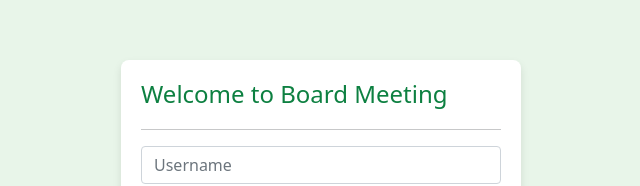
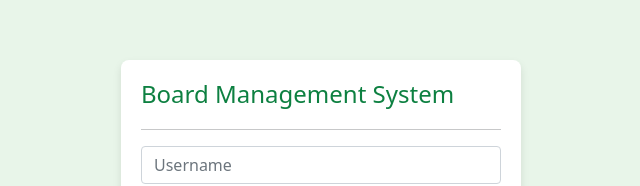
Before and after one commit to KureAtYungkurrinthi/cbms, an Angular app in the folder angular-app/: page /login in a window 1280 px wide. Shown: the part 207-393 px from the top of the page, without its empty margins (319-959 px from the left). Built offline with nearby package versions, Linux system fonts and the light colour scheme; no server answers.

Commit message:
minor bug fixed

```diff
--- a/angular-app/src/app/login/login.component.html
+++ b/angular-app/src/app/login/login.component.html
@@ -1,6 +1,6 @@
 <div class="container-login-main">
   <div class="login-container">
-    <h1 style="color: #0D8041">Welcome to Board Meeting</h1>
+    <h1 style="color: #0D8041">Board Management System</h1>
     <hr>
     <form [formGroup]="loginForm" (ngSubmit)="onSubmit()">
       <div class="form-group">
--- a/angular-app/src/app/meeting/meeting.component.html
+++ b/angular-app/src/app/meeting/meeting.component.html
@@ -7,11 +7,11 @@
   </div>
   <hr>
   <div class="meetings-table">
-    <div class="meeting-row row" *ngFor="let meeting of meetings; let i = index" [ngStyle]="{'background-color': meeting.isPublished? '' : '#f2f2f2'}" routerLink="/meeting/{{meeting.id}}">
+    <div class="meeting-row row" *ngFor="let meeting of meetings; let i = index" [ngStyle]="{'background-color': meeting.isPublished? '' : '#f2f2f2'}" >
       <div class="col-2">
         <div class="meeting-date">{{ FormatUtil.formatDate2(meeting.startTime) }} </div>
       </div>
-      <div class="col-7 meeting-details">
+      <div class="col-7 meeting-details" routerLink="/meeting/{{meeting.id}}">
         <div class="meeting-details">
           <h5>{{ meeting.title }} </h5>
           Time: {{ FormatUtil.formatTime(meeting.startTime) }} Location: {{ meeting.room.name }}</div>
```
